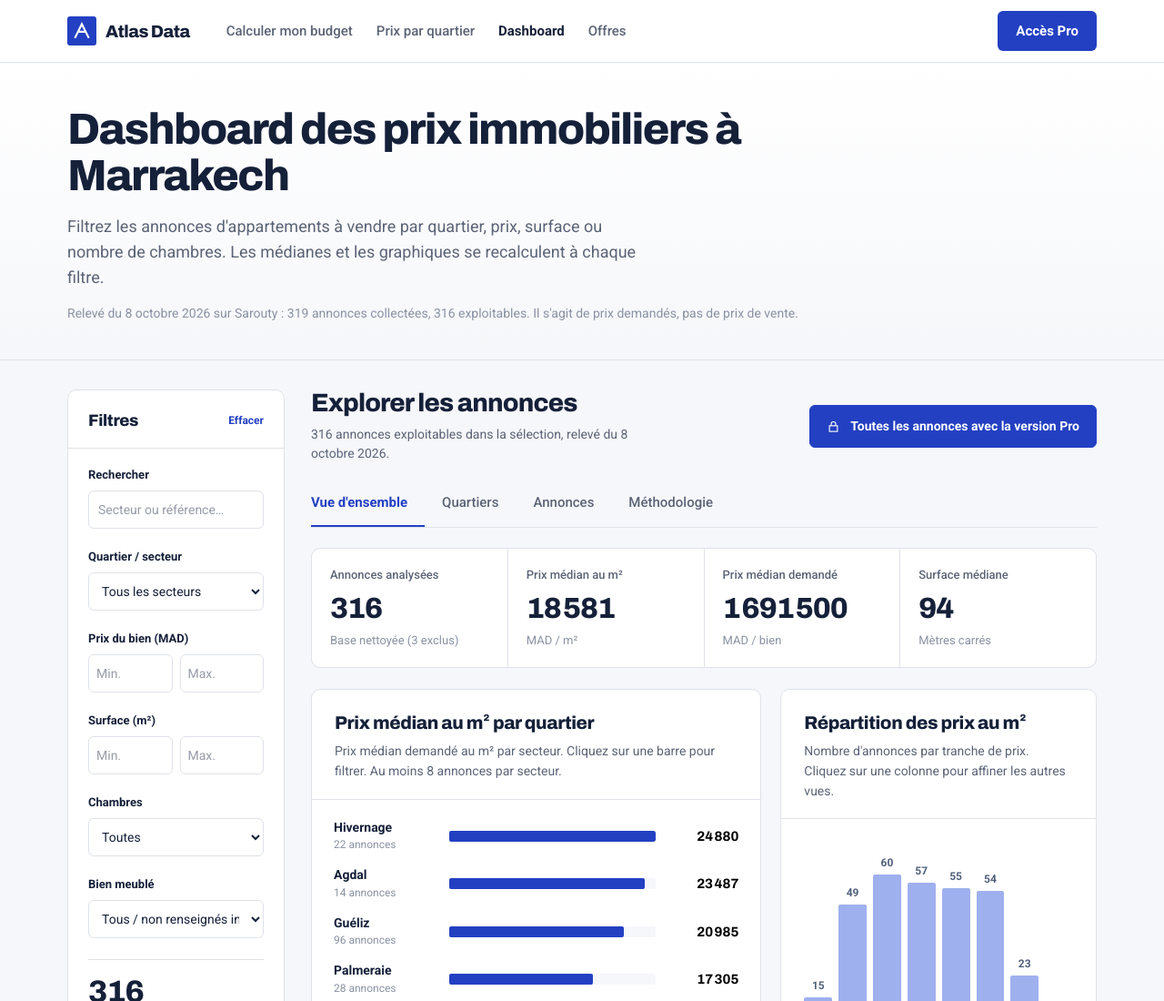
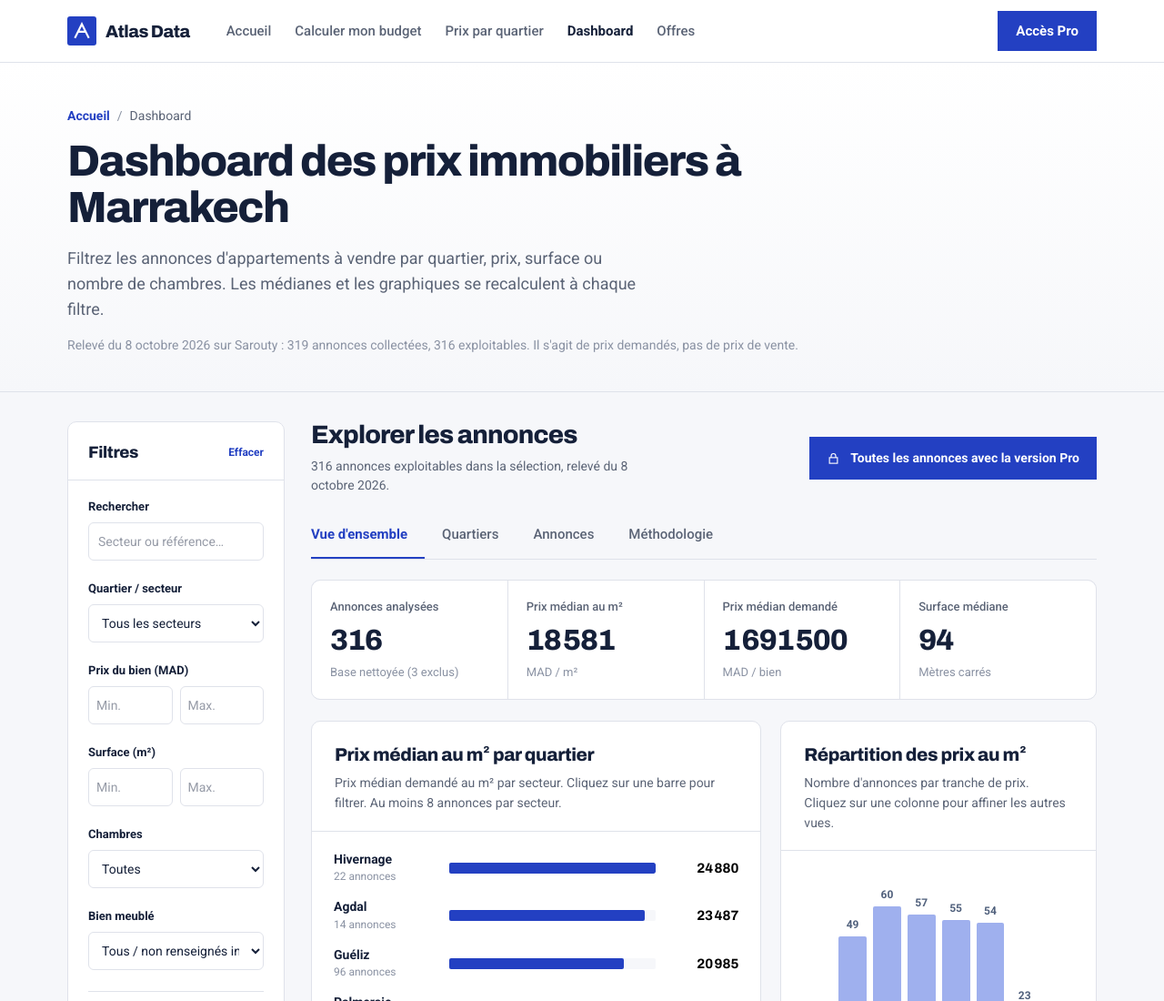
Before and after one commit to oaqri-ops/atlas-data, a plain HTML site: page dashboard.html in a window 1280 px wide. Shown: the top 1100 px of the page at 91% size. Drawn offline with Linux system fonts and the light colour scheme.

Commit message:
Add files via upload

```diff
--- a/dashboard.html
+++ b/dashboard.html
@@ -69,7 +69,7 @@ a:focus-visible,button:focus-visible,input:focus-visible,select:focus-visible,su
 .ad-nav a{text-decoration:none;font-size:15px;font-weight:500;color:var(--muted)}
 .ad-nav a:hover,.ad-nav a[aria-current="page"]{color:var(--ink)}
 .ad-nav a[aria-current="page"]{font-weight:700}
-.ad-btn{display:inline-flex;align-items:center;justify-content:center;min-height:44px;padding:0 20px;border-radius:6px;font-weight:700;font-size:15px;text-decoration:none;background:var(--blue);color:#fff;white-space:nowrap}
+.ad-btn{display:inline-flex;align-items:center;justify-content:center;min-height:44px;padding:0 20px;border-radius:0;font-weight:700;font-size:15px;text-decoration:none;background:var(--blue);color:#fff;white-space:nowrap}
 .ad-btn:hover{background:var(--blue-dark)}
 .ad-header-cta{margin-left:auto}
 .ad-menu{display:none;margin-left:auto;width:44px;height:44px;border:1px solid var(--line);border-radius:6px;background:#fff;color:var(--ink)}
@@ -77,6 +77,7 @@ a:focus-visible,button:focus-visible,input:focus-visible,select:focus-visible,su
 .ad-mobile-nav{border-top:1px solid var(--line);padding:8px 24px 18px;background:#fff}
 .ad-mobile-nav a{display:block;padding:12px 0;text-decoration:none;font-weight:500;border-bottom:1px solid var(--line)}
 .ad-hero{padding:48px 0 40px;background:linear-gradient(180deg,var(--white) 0,var(--soft) 100%);border-bottom:1px solid var(--line)}
+.ad-crumbs{display:flex;align-items:center;gap:8px;font-size:14px;color:var(--faint);margin-bottom:14px}.ad-crumbs a{color:var(--blue);font-weight:700;text-decoration:none}.ad-crumbs a:hover{text-decoration:underline}.ad-crumbs [aria-current]{color:var(--muted)}
 .ad-hero h1{font:800 clamp(32px,4vw,48px)/1.06 var(--display);letter-spacing:-.035em;margin:0;max-width:16em}
 .ad-hero-lede{font-size:18px;line-height:1.55;color:var(--muted);max-width:36em;margin:16px 0 0}
 .ad-hero-source{font-size:14px;color:var(--faint);margin:16px 0 0}
@@ -96,7 +97,7 @@ a:focus-visible,button:focus-visible,input:focus-visible,select:focus-visible,su
 .dash-intro{align-items:center;margin-bottom:20px}
 .dash-intro h2{font-size:28px;letter-spacing:-.03em;line-height:1.1}
 .dash-intro p{font-size:14px;color:var(--muted)}
-.export-btn{border-radius:6px;font-size:14px;padding:12px 18px;text-decoration:none}
+.export-btn{border-radius:0;font-size:14px;padding:12px 18px;text-decoration:none}
 .export-btn:hover{background:var(--blue-dark)}
 .tabbar{border-bottom-color:var(--line)}
 .tabbar button{font-size:15px;font-weight:500;color:var(--muted)}
@@ -150,7 +151,7 @@ a:focus-visible,button:focus-visible,input:focus-visible,select:focus-visible,su
 dialog{border-radius:10px;border-top:0}
 dialog h2{letter-spacing:-.03em}
 dialog .modal-grid{border-radius:6px}
-dialog .modal-foot a{border-radius:6px;font-size:14px}
+dialog .modal-foot a{border-radius:0;font-size:14px}
 .ad-footer{background:#fff;border-top:1px solid var(--line);padding:64px 0 32px;font-size:14px}
 .ad-footer-grid{display:grid;grid-template-columns:1.3fr repeat(3,1fr);gap:40px}
 .ad-footer-about p{color:var(--muted);margin:14px 0 0;max-width:24em}
@@ -167,9 +168,9 @@ dialog .modal-foot a{border-radius:6px;font-size:14px}
 </head>
 <body>
 <noscript><p style="padding:24px;font:16px/1.5 Arial,sans-serif">Ce dashboard des prix immobiliers à Marrakech nécessite JavaScript. Les prix médians au m² par quartier sont aussi présentés sur la <a href="https://atlas-data.fr/#analyse">page d'accueil d'Atlas Data</a>.</p></noscript>
-<header class="ad-header" id="top"><div class="ad-shell ad-header-row"><a class="ad-logo" href="/" aria-label="Atlas Data, accueil"><span class="logo-mark" aria-hidden="true"><svg viewBox="0 0 32 32" fill="none"><path d="M5.5 26 16 5l10.5 21M10.4 17.2h11.2" stroke="currentColor" stroke-width="3.2" stroke-linecap="square"/></svg></span><span class="logo-word">Atlas Data</span></a><nav class="ad-nav" aria-label="Navigation principale"><a href="/#budget">Calculer mon budget</a><a href="/#analyse">Prix par quartier</a><a href="/dashboard.html" aria-current="page">Dashboard</a><a href="/#offres">Offres</a></nav><a class="ad-btn ad-header-cta" href="/#offres">Accès Pro</a><button class="ad-menu" type="button" aria-label="Ouvrir le menu" aria-controls="ad-mobile-nav" aria-expanded="false"><svg viewBox="0 0 24 24" fill="none" stroke="currentColor" stroke-width="1.8" aria-hidden="true"><path d="M3 7h18M3 12h18M3 17h18"/></svg></button></div><nav class="ad-mobile-nav" id="ad-mobile-nav" aria-label="Navigation mobile" hidden><a href="/">Accueil</a><a href="/#budget">Calculer mon budget</a><a href="/#analyse">Prix par quartier</a><a href="/#offres">Offres</a><a href="mailto:othman@atlas-data.fr">Contact</a></nav></header>
+<header class="ad-header" id="top"><div class="ad-shell ad-header-row"><a class="ad-logo" href="/" aria-label="Atlas Data, accueil"><span class="logo-mark" aria-hidden="true"><svg viewBox="0 0 32 32" fill="none"><path d="M5.5 26 16 5l10.5 21M10.4 17.2h11.2" stroke="currentColor" stroke-width="3.2" stroke-linecap="square"/></svg></span><span class="logo-word">Atlas Data</span></a><nav class="ad-nav" aria-label="Navigation principale"><a href="/">Accueil</a><a href="/#budget">Calculer mon budget</a><a href="/#analyse">Prix par quartier</a><a href="/dashboard.html" aria-current="page">Dashboard</a><a href="/#offres">Offres</a></nav><a class="ad-btn ad-header-cta" href="/#offres">Accès Pro</a><button class="ad-menu" type="button" aria-label="Ouvrir le menu" aria-controls="ad-mobile-nav" aria-expanded="false"><svg viewBox="0 0 24 24" fill="none" stroke="currentColor" stroke-width="1.8" aria-hidden="true"><path d="M3 7h18M3 12h18M3 17h18"/></svg></button></div><nav class="ad-mobile-nav" id="ad-mobile-nav" aria-label="Navigation mobile" hidden><a href="/">Accueil</a><a href="/#budget">Calculer mon budget</a><a href="/#analyse">Prix par quartier</a><a href="/#offres">Offres</a><a href="mailto:othman@atlas-data.fr">Contact</a></nav></header>
 <main>
-<section class="ad-hero" aria-labelledby="main-heading"><div class="ad-shell"><h1 id="main-heading">Dashboard des prix immobiliers à Marrakech</h1><p class="ad-hero-lede">Filtrez les annonces d'appartements à vendre par quartier, prix, surface ou nombre de chambres. Les médianes et les graphiques se recalculent à chaque filtre.</p><p class="ad-hero-source">Relevé du 8 octobre 2026 sur Sarouty : <span id="mast-total">319</span> annonces collectées, 316 exploitables. Il s'agit de prix demandés, pas de prix de vente.</p></div></section>
+<section class="ad-hero" aria-labelledby="main-heading"><div class="ad-shell"><nav class="ad-crumbs" aria-label="Fil d'Ariane"><a href="/">Accueil</a><span aria-hidden="true">/</span><span aria-current="page">Dashboard</span></nav><h1 id="main-heading">Dashboard des prix immobiliers à Marrakech</h1><p class="ad-hero-lede">Filtrez les annonces d'appartements à vendre par quartier, prix, surface ou nombre de chambres. Les médianes et les graphiques se recalculent à chaque filtre.</p><p class="ad-hero-source">Relevé du 8 octobre 2026 sur Sarouty : <span id="mast-total">319</span> annonces collectées, 316 exploitables. Il s'agit de prix demandés, pas de prix de vente.</p></div></section>
 <div class="workspace shell"><div class="workspace-grid">
 <aside aria-label="Filtres du marché"><div class="filters panel" id="filters-panel"><div class="filters-head"><h2>Filtres</h2><button type="button" class="filter-toggle" id="filter-toggle" aria-expanded="false" aria-controls="filters-body">Afficher</button><button class="reset-inline" type="button" id="reset-filters">Effacer</button></div><div class="filters-body" id="filters-body">
 <div class="filter-group"><label class="filter-label" for="f-search">Rechercher</label><input class="control" type="search" id="f-search" placeholder="Secteur ou référence…" autocomplete="off"></div>
```
Also changed, not shown: index.html (+4 -4 lines).
